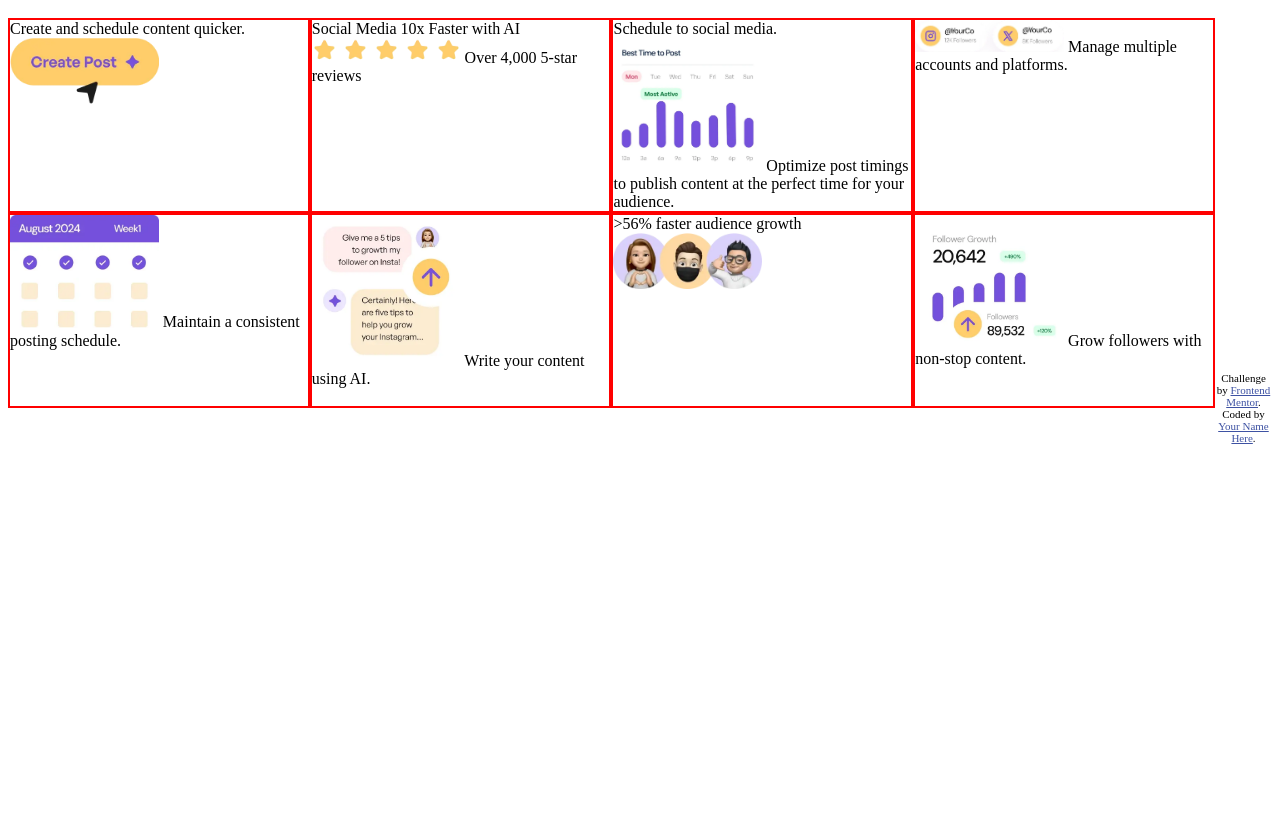
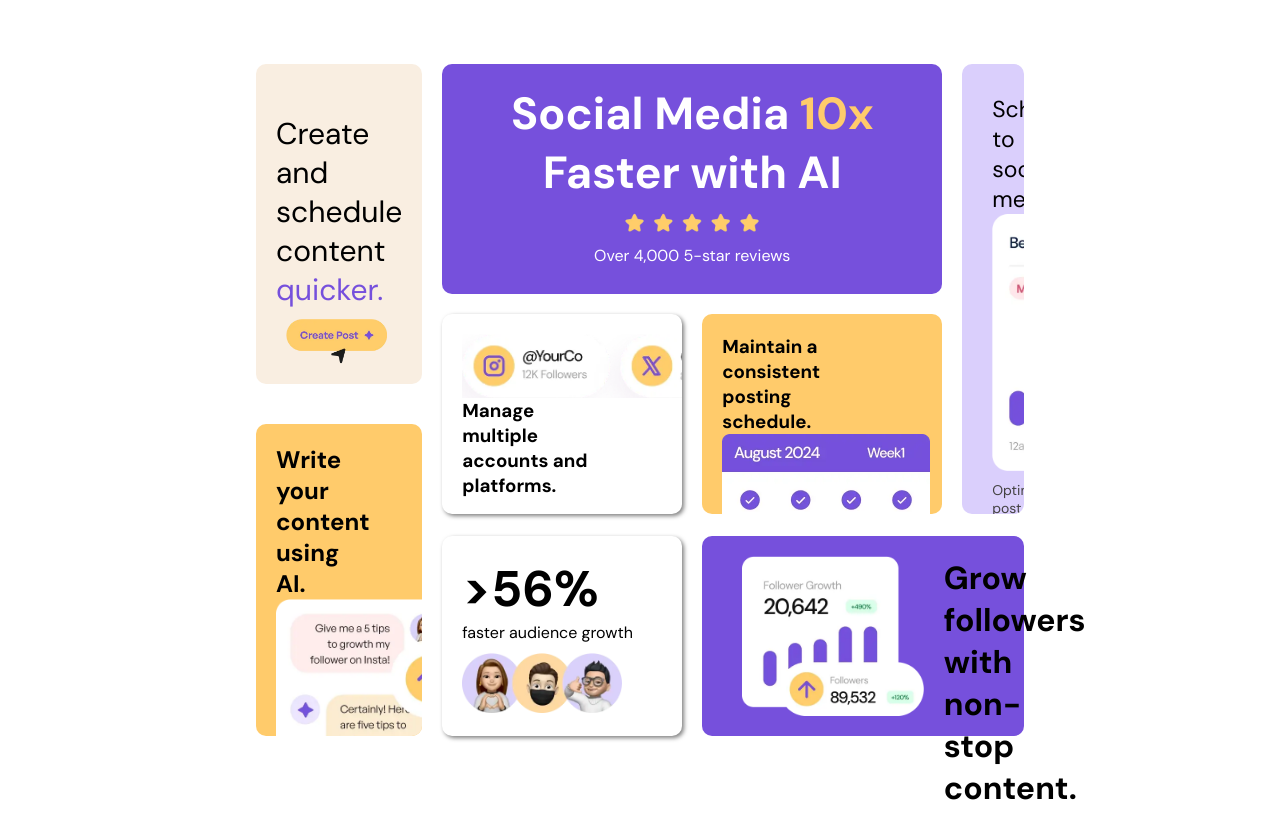
Before and after one commit to aufalfirdausi/fem-bento-grid-main, a plain HTML site: page index.html in a window 1280 px wide. Drawn offline with Linux system fonts and the light colour scheme.

Commit message:
finished challenge bento grid

```diff
--- a/index.html
+++ b/index.html
@@ -8,60 +8,60 @@
 
   <title>Frontend Mentor | Bento grid</title>
   <link rel="stylesheet" href="main.css">
+  <link rel="stylesheet" href="https://fonts.googleapis.com/css2?family=DM+Sans:ital,opsz,wght@0,9..40,100..1000;1,9..40,100..1000&display=swap">
 
   <!-- Feel free to remove these styles or customise in your own stylesheet 👍 -->
 </head>
 <body>
 
   <div class="container">
-
     <div class="col create">
-      Create and schedule content quicker.
-      <img src="illustration-create-post.webp" alt="">
+      Create and schedule content <span>quicker.</span>
+      <img class="post" src="illustration-create-post.webp" alt="">
     </div>
 
     <div class="col social">
-  Social Media 10x Faster with AI
+  <b>Social Media <span>10x</span></br> Faster with AI</b>
   <img src="illustration-five-stars.webp" alt="">
   Over 4,000 5-star reviews
     </div>
 
     <div class="col schedule">
-    Schedule to social media.
+    <span>Schedule to social media.</span>
     <img src="illustration-schedule-posts.webp" alt="">
-    Optimize post timings to publish content at the perfect time for your audience.
+    <p>Optimize post timings to publish content at the perfect time for your audience.</p>
     </div>
 
     <div class="col manage">
       <img src="illustration-multiple-platforms.webp" alt="">
-      Manage multiple accounts and platforms.
+      <h3>Manage multiple accounts and platforms.</h3>
     </div>
 
     <div class="col maintain">
+       <h3>Maintain a consistent posting schedule.</h3>
       <img src="illustration-consistent-schedule.webp" alt="">
-      Maintain a consistent posting schedule.
     </div>
 
     <div class="col write">
+      <h2>Write your content using AI.</h2>
       <img src="illustration-ai-content.webp" alt="">
-    Write your content using AI.
     </div>
 
     <div class="col faster">
-      >56% faster audience growth
+      <b>>56%</b><span>faster audience growth</span>
       <img src="illustration-audience-growth.webp" alt="">
     </div>
 
     <div class="col grow">
       <img src="illustration-grow-followers.webp" alt="">
-      Grow followers with non-stop content.
+      <h1>Grow followers with non-stop content.</h1>
     </div>
 
   </div>
 
-  <div class="attribution">
+  <!--<div class="attribution">
     Challenge by <a href="https://www.frontendmentor.io?ref=challenge">Frontend Mentor</a>.
     Coded by <a href="#">Your Name Here</a>.
-  </div>
+  </div-->
 </body>
 </html>
--- a/main.css
+++ b/main.css
@@ -6,21 +6,250 @@ body {
    display: flex;
    justify-content: center;
    align-items: center;
+   padding: 0;
+   margin: 0;
 }
 
 .container {
     font-family: 'Dm sans';
     display: grid;
-    grid-area:
-    "";
     grid-template-columns: repeat(4, 1fr);
-    grid-template-rows: repeat(4, 1fr);
+    grid-template-rows: repeat(5,  auto);
+    width: 60%;
+    gap: 20px;
+    grid-template-areas:
+    "create social social schedule"
+    "create social social schedule"
+    "create manage maintain schedule"
+    "write manage maintain schedule"
+    "write faster grow grow";
+    box-sizing: border-box;
+    padding: 0;
+    margin: 0;
 }
 
+
 .col {
-    border: solid red 2px;
+    box-sizing: border-box;
+    padding: 20px;
+    border-radius: 10px;
 }
 
 img {
+    width: 60%;
+}
+
+.post {
     width: 50%;
 }
+
+.create {
+    grid-area: create;
+    height: 320px;
+    font-size: 30px;
+    padding-top: 50px;
+    background-color: hsl(31, 66%, 93%);
+}
+
+.create span {
+    color: hsl(256, 67%, 59%);
+}
+
+.create img {
+    width: 80%;
+    padding: 10px;
+    display: flex;
+    align-items: center;
+    justify-content: center;
+}
+
+.social {
+    grid-area:  social;
+    height: 230px;
+    display: flex;
+    flex-direction: column;
+    align-items: center;
+    color: hsl(0, 0%, 100%);
+    background-color: hsl(256, 67%, 59%);
+}
+
+.social b{
+    font-size: 45px;
+    text-align: center;
+}
+
+.social img {
+    width: 30%;
+    padding: 10px;
+}
+
+.social span {
+    color: hsl(39, 100%, 71%);
+}
+
+.schedule {
+    grid-area: schedule;
+    overflow: hidden;
+    padding: 30px;
+    display: flex;
+    flex-direction: column;
+    height: 450px;
+    background-color: hsl(254, 88%, 90%);
+}
+
+.schedule span {
+   font-size: 23px;
+   font-size: bolder;
+}
+
+.schedule img {
+    box-sizing: border-box;
+    width: 18rem;
+
+}
+
+.schedule p {
+    margin: 0;
+    padding: 10px 0;
+    font-size: 14px;
+    color: rgb(67, 65, 65);
+}
+
+.manage {
+    grid-area: manage;
+    height: 200px;
+    background-color: white;
+    box-shadow: 2px 2px 4px rgba(0, 0, 0, 0.5);
+    display: flex;
+    flex-direction: column;
+    overflow: hidden;
+}
+
+.manage img {
+    box-sizing: border-box;
+    width:  19rem;
+    background: transparent;
+
+}
+
+.manage h3{
+    padding: 0 60px 0 0;
+    margin: 0;
+}
+
+.maintain {
+    grid-area: maintain;
+    height: 200px;
+    width:  15rem;
+    background-color: hsl(39, 100%, 71%);
+    overflow: hidden;
+}
+
+.maintain h3 {
+    padding: 0 auto;
+    margin:  auto;
+    padding-right: 40px;
+}
+
+.maintain img {
+    width: 13rem;
+    padding-top: 0;
+    margin-top: 0;
+}
+
+.write {
+    grid-area: write;
+    height: 312px;
+    display: flex;
+    flex-direction: column;
+    overflow: hidden;
+    background-color: hsl(39, 100%, 71%);
+}
+
+.write h2 {
+    padding: 0 50px 0 0 ;
+    margin: 0;
+}
+
+.write img {
+    width: 12rem;
+    display: flex;
+    align-items: center;
+}
+
+.faster{
+    grid-area: faster;
+    height: 200px;
+    width: 15rem;
+    display: flex;
+    flex-direction: column;
+    box-shadow:2px 2px 4px rgba(0, 0, 0, 0.5);
+}
+
+.faster b {
+    font-size: 50px;
+    padding: 0;
+    margin: 0;
+}
+
+.faster img {
+    width: 10rem;
+    padding-top: 10px;
+}
+
+.grow {
+    grid-area: grow;
+    height: 200px;
+    background-color: hsl(256, 67%, 59%);
+    display: flex;
+    flex-direction: row;
+    padding: 0 20px;
+}
+
+.grow img {
+    padding: 20px;
+    height: 10rem;
+    width: 12rem;
+}
+
+/*
+.create {
+    grid-column: 1 ;
+    grid-row: 1 / 4;
+}
+
+.social {
+    grid-column: 2 / 4;
+    grid-row: 1 / 2;
+}
+
+.schedule {
+    grid-column: 4 / 5;
+    grid-row: 1 / 5;
+}
+
+.manage {
+    grid-column: 2 / 3;
+    grid-row: 3 / 4;
+}
+
+.maintain {
+    grid-column: 3 / 4;
+    grid-row: 3 / 4;
+}
+
+.write {
+    grid-column: 1 / 2;
+    grid-row: 3 / 6;
+}
+
+.faster {
+    grid-column: 2 / 3;
+    grid-row: 5 / 6;
+}
+
+.grow {
+    grid-column: 3 / 5;
+    grid-row: 5;
+}
+    */
```
